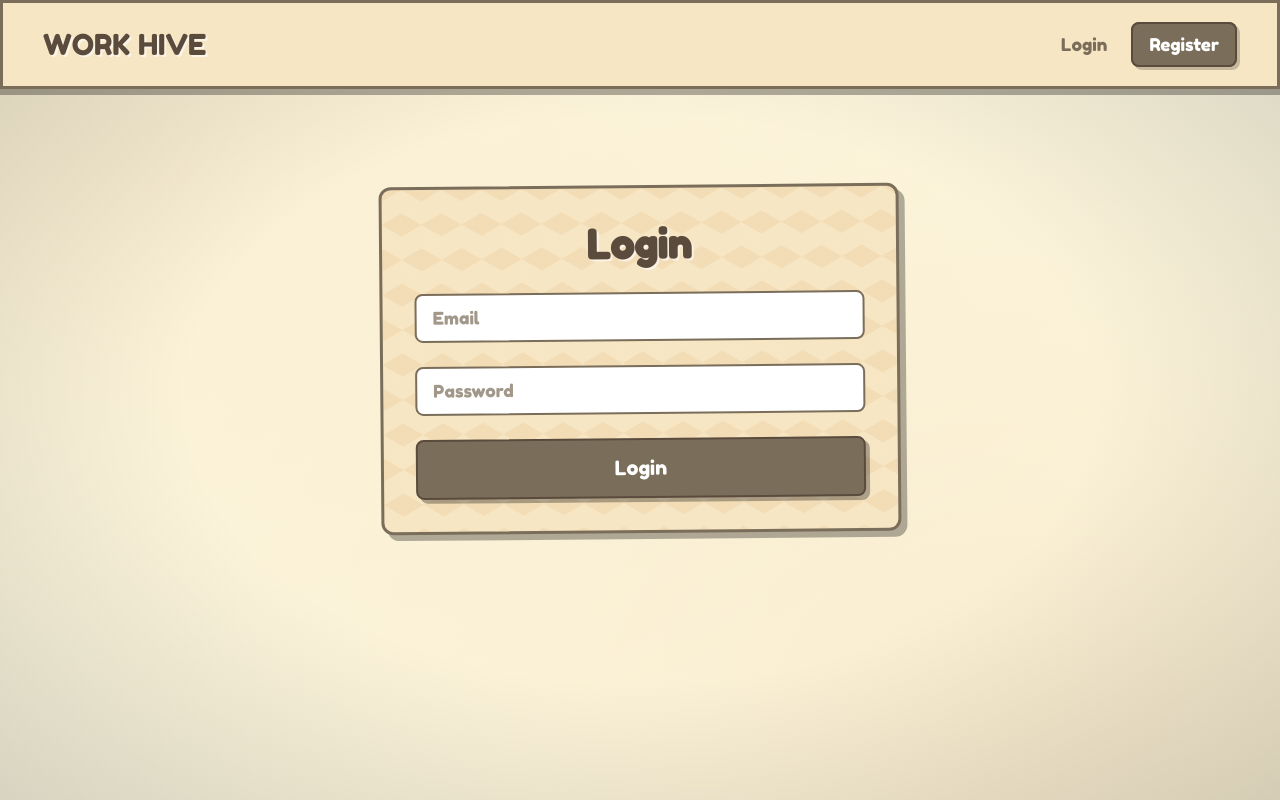
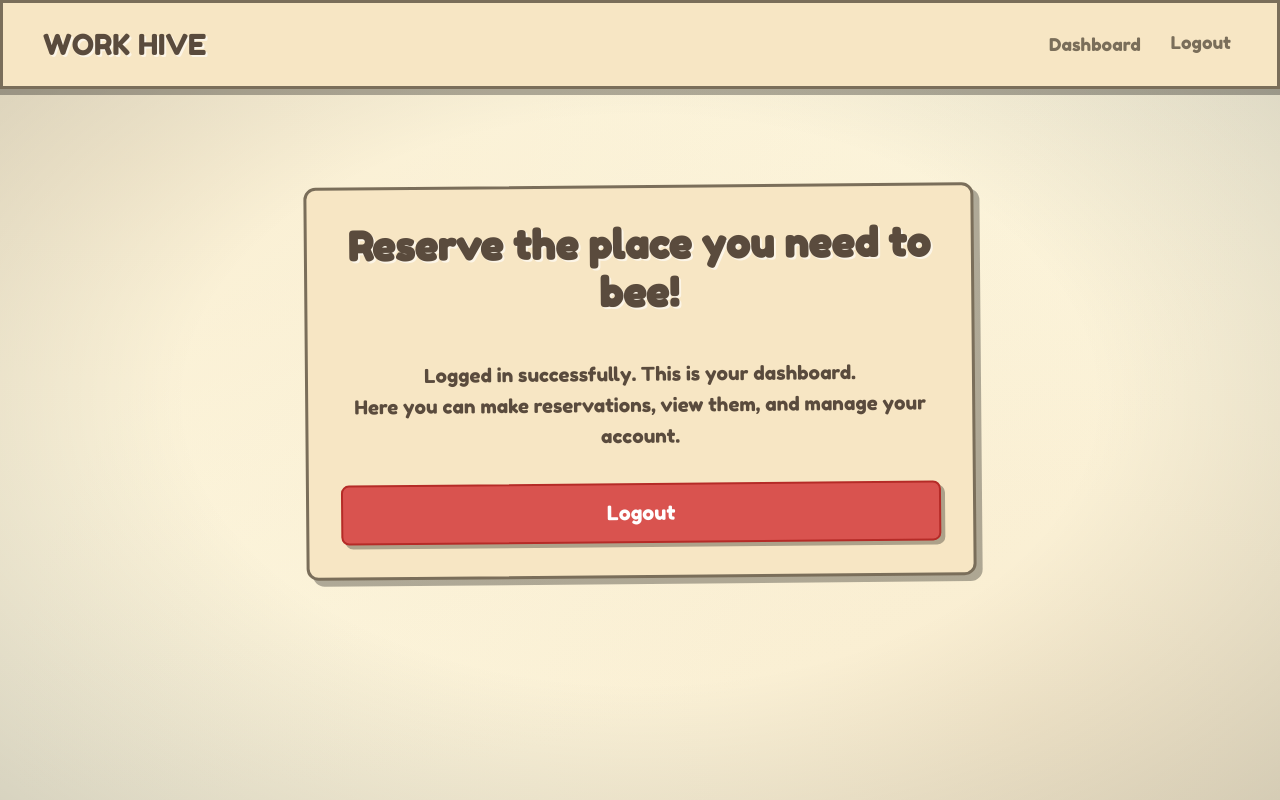
Before and after one commit to costingrasu/WorkHive, a React (Create React App) app in the folder frontend/: page / in a window 1280 px wide. Before the commit this address led to /login. Built offline with nearby package versions, Linux system fonts and the light colour scheme; sample sign-in values are in the browser's storage.

Commit message:
added JWT integration in frontend

```diff
--- /dev/null
+++ b/frontend/src/axiosConfig.js
@@ -0,0 +1,18 @@
+import axios from "axios";
+
+axios.defaults.baseURL = "http://localhost:8080";
+
+axios.interceptors.request.use(
+  (config) => {
+    const token = localStorage.getItem("token");
+
+    if (token) {
+      config.headers.Authorization = `Bearer ${token}`;
+    }
+
+    return config;
+  },
+  (error) => {
+    return Promise.reject(error);
+  }
+);
--- a/frontend/src/context/AuthContext.js
+++ b/frontend/src/context/AuthContext.js
@@ -3,19 +3,22 @@ import React, { createContext, useContext, useState } from "react";
 const AuthContext = createContext(null);
 
 export const AuthProvider = ({ children }) => {
-  // PE VIITOR: Aici vom stoca token-ul JWT si user data
-  const [isLoggedIn, setIsLoggedIn] = useState(false);
+  const [token, setToken] = useState(localStorage.getItem("token"));
 
-  const login = () => {
-    setIsLoggedIn(true);
+  const isLoggedIn = !!token;
+
+  const login = (newToken) => {
+    localStorage.setItem("token", newToken);
+    setToken(newToken);
   };
 
   const logout = () => {
-    // PE VIITOR: localStorage.removeItem('token')
-    setIsLoggedIn(false);
+    localStorage.removeItem("token");
+    setToken(null);
   };
 
   const value = {
+    token,
     isLoggedIn,
     login,
     logout,
--- a/frontend/src/index.js
+++ b/frontend/src/index.js
@@ -4,6 +4,7 @@ import "./index.css";
 import App from "./App";
 import { BrowserRouter } from "react-router-dom";
 import { AuthProvider } from "./context/AuthContext";
+import "./axiosConfig";
 
 const root = ReactDOM.createRoot(document.getElementById("root"));
 root.render(
--- a/frontend/src/pages/LoginPage.js
+++ b/frontend/src/pages/LoginPage.js
@@ -25,22 +25,21 @@ const LoginPage = () => {
 
   const handleSubmit = async (e) => {
     e.preventDefault();
-    setError(error);
+    setError(null);
 
     try {
-      const response = await axios.post(
-        "http://localhost:8080/api/auth/login",
-        formData
-      );
+      const response = await axios.post("/api/auth/login", formData);
 
       console.log(response.data);
 
-      login();
-
-      navigate("/");
+      if (response.data.token) {
+        login(response.data.token);
+        navigate("/");
+      } else {
+        setError("Invalid response.");
+      }
     } catch (err) {
       console.error(err);
-
       setError("Incorrect email or password.");
     }
   };
--- a/frontend/src/pages/RegisterPage.js
+++ b/frontend/src/pages/RegisterPage.js
@@ -1,11 +1,13 @@
 import React, { useState } from "react";
 import axios from "axios";
 import { useNavigate } from "react-router-dom";
+import { useAuth } from "../context/AuthContext";
 
 import "../styles/Forms.css";
 
 const RegisterPage = () => {
   const navigate = useNavigate();
+  const { login } = useAuth();
 
   const [formData, setFormData] = useState({
     firstName: "",
@@ -30,19 +32,18 @@ const RegisterPage = () => {
     setSuccess(null);
 
     try {
-      const response = await axios.post(
-        "http://localhost:8080/api/auth/register",
-        formData
-      );
+      const response = await axios.post("/api/auth/register", formData);
 
       console.log(response.data);
 
-      setSuccess("Success! Redirecting to the login page.");
-      setFormData({ firstName: "", lastName: "", email: "", password: "" });
+      if (response.data.token) {
+        login(response.data.token);
+        setSuccess("Account created! Redirecting to Dashboard...");
 
-      setTimeout(() => {
-        navigate("/login");
-      }, 2000);
+        setTimeout(() => {
+          navigate("/");
+        }, 1500);
+      }
     } catch (err) {
       console.log(err);
       if (err.response && err.response.data) {
```
